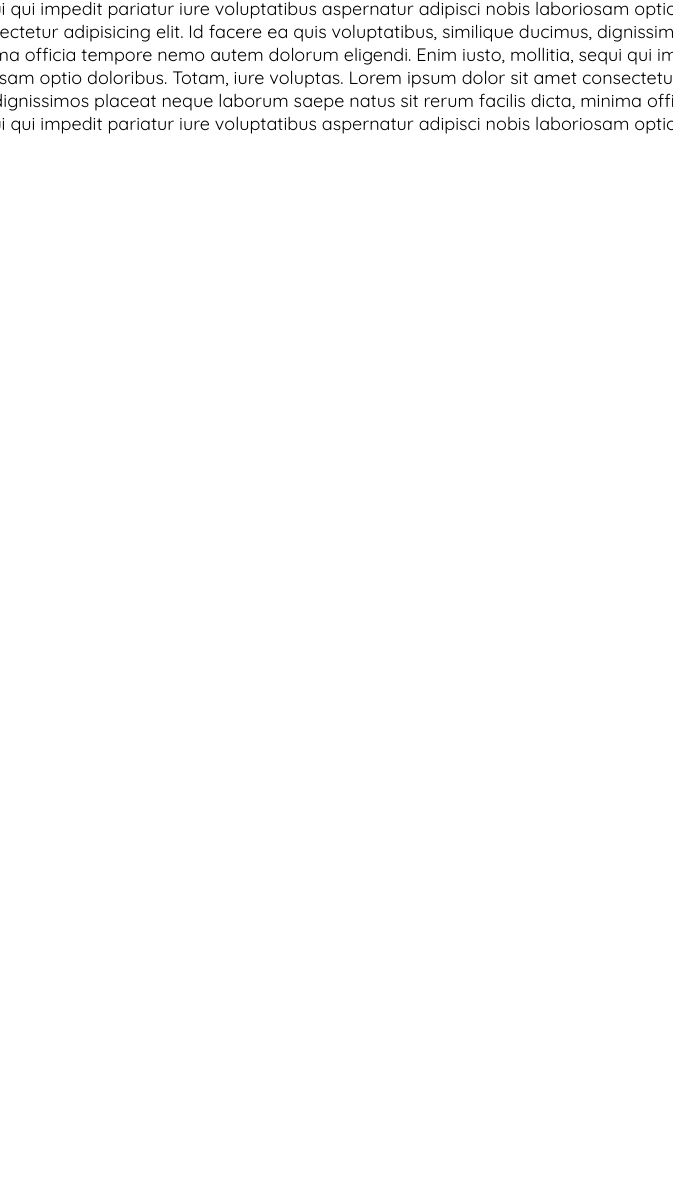
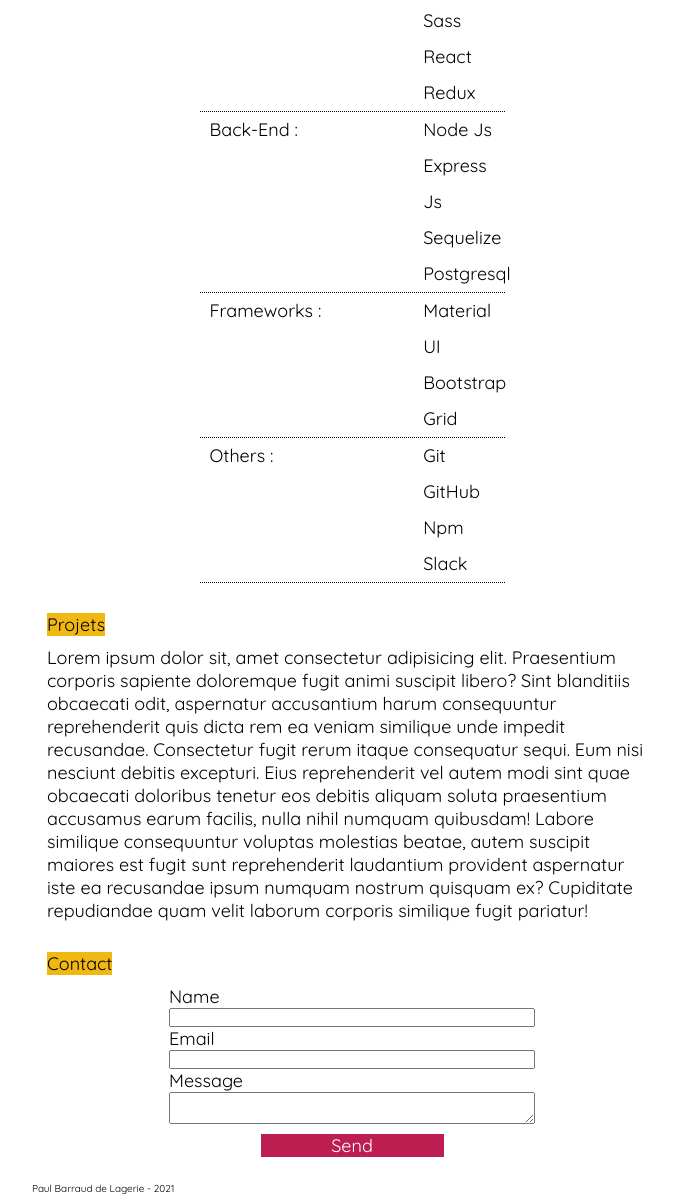
Before and after one commit to paulvscode/cvcombiner, a plain HTML site: page Version 2/index.html in a window 1280 px wide. Shown: the part 302-1497 px from the top of the page, without its empty margins (288-961 px from the left). Before the commit the page ends 800 px from the top, so only its background shows below. Drawn offline with Linux system fonts and the light colour scheme.

Commit message:
updated version 2

```diff
--- a/Version 2/index.html
+++ b/Version 2/index.html
@@ -37,36 +37,95 @@
       <p class="spacing-div">
         <span class="font-color-basic">Qui suis-je ?</span>
       </p>
-      <p>Je suis développeur fullstack web & mobile javascript.</p>
-      <p>En savoir plus sur mon parcours : à propos</p>
+      <p class="line-height-regular-spacing">
+        Je suis développeur fullstack web & mobile javascript.
+      </p>
+      <p class="line-height-regular-spacing">
+        En savoir plus sur mon parcours : à propos
+      </p>
     </section>
     <section id="stack">
       <p class="spacing-div">
         <span class="font-color-basic">Compétences </span>
       </p>
-      Lorem ipsum dolor sit amet consectetur adipisicing elit. Id facere ea quis
-      voluptatibus, similique ducimus, dignissimos placeat neque laborum saepe
-      natus sit rerum facilis dicta, minima officia tempore nemo autem dolorum
-      eligendi. Enim iusto, mollitia, sequi qui impedit pariatur iure
-      voluptatibus aspernatur adipisci nobis laboriosam optio doloribus. Totam,
-      iure voluptas. Lorem ipsum dolor sit amet consectetur adipisicing elit. Id
-      facere ea quis voluptatibus, similique ducimus, dignissimos placeat neque
-      laborum saepe natus sit rerum facilis dicta, minima officia tempore nemo
-      autem dolorum eligendi. Enim iusto, mollitia, sequi qui impedit pariatur
-      iure voluptatibus aspernatur adipisci nobis laboriosam optio doloribus.
-      Totam, iure voluptas. Lorem ipsum dolor sit amet consectetur adipisicing
-      elit. Id facere ea quis voluptatibus, similique ducimus, dignissimos
-      placeat neque laborum saepe natus sit rerum facilis dicta, minima officia
-      tempore nemo autem dolorum eligendi. Enim iusto, mollitia, sequi qui
-      impedit pariatur iure voluptatibus aspernatur adipisci nobis laboriosam
-      optio doloribus. Totam, iure voluptas. Lorem ipsum dolor sit amet
-      consectetur adipisicing elit. Id facere ea quis voluptatibus, similique
-      ducimus, dignissimos placeat neque laborum saepe natus sit rerum facilis
-      dicta, minima officia tempore nemo autem dolorum eligendi. Enim iusto,
-      mollitia, sequi qui impedit pariatur iure voluptatibus aspernatur adipisci
-      nobis laboriosam optio doloribus. Totam, iure voluptas.
+      <ul class="list-skills-container">
+        <li class="skill-category">Front-End :</li>
+        <div class="list-skills">
+          <li class="">Html</li>
+          <li class="">Css / Sass</li>
+          <li class="">React</li>
+          <li class="">Redux</li>
+        </div>
+      </ul>
+      <ul class="list-skills-container">
+        <li class="skill-category">Back-End :</li>
+        <div class="list-skills">
+          <li class="">Node Js</li>
+          <li class="">Express Js</li>
+          <li class="">Sequelize</li>
+          <li class="">Postgresql</li>
+        </div>
+      </ul>
+      <ul class="list-skills-container">
+        <li class="skill-category">Frameworks :</li>
+        <div class="list-skills">
+          <li class="">Material UI</li>
+          <li class="">Bootstrap</li>
+          <li class="">Grid</li>
+        </div>
+      </ul>
+      <ul class="list-skills-container">
+        <li class="skill-category">Others :</li>
+        <div class="list-skills">
+          <li class="">Git</li>
+          <li class="">GitHub</li>
+          <li class="">Npm</li>
+          <li class="">Slack</li>
+        </div>
+      </ul>
+    </section>
+    <section class="">
+      <p class="spacing-div">
+        <span class="font-color-basic">Projets</span>
+      </p>
+      <p>
+        Lorem ipsum dolor sit, amet consectetur adipisicing elit. Praesentium
+        corporis sapiente doloremque fugit animi suscipit libero? Sint
+        blanditiis obcaecati odit, aspernatur accusantium harum consequuntur
+        reprehenderit quis dicta rem ea veniam similique unde impedit
+        recusandae. Consectetur fugit rerum itaque consequatur sequi. Eum nisi
+        nesciunt debitis excepturi. Eius reprehenderit vel autem modi sint quae
+        obcaecati doloribus tenetur eos debitis aliquam soluta praesentium
+        accusamus earum facilis, nulla nihil numquam quibusdam! Labore similique
+        consequuntur voluptas molestias beatae, autem suscipit maiores est fugit
+        sunt reprehenderit laudantium provident aspernatur iste ea recusandae
+        ipsum numquam nostrum quisquam ex? Cupiditate repudiandae quam velit
+        laborum corporis similique fugit pariatur!
+      </p>
+    </section>
+    <section class="">
+      <p class="spacing-div">
+        <span class="font-color-basic">Contact</span>
+      </p>
+      <div class="form-container">
+        <form id="contact-form">
+          <input type="hidden" name="contact_number" />
+          <label>Name</label>
+          <input type="text" name="user_name" />
+          <label>Email</label>
+          <input type="email" name="user_email" />
+          <label>Message</label>
+          <textarea name="message"></textarea>
+          <input
+            class="submit-button-reset submit-button"
+            type="submit"
+            value="Send"
+          />
+        </form>
+      </div>
     </section>
 
+    <footer>Paul Barraud de Lagerie - 2021</footer>
     <script src="script.js"></script>
   </body>
 </html>
--- a/Version 2/styles.css
+++ b/Version 2/styles.css
@@ -86,7 +86,7 @@ a {
 }
 
 .nav-link {
-  font-size: 2rem;
+  font-size: 1.8rem;
   font-weight: 400;
   color: #475569;
 }
@@ -110,6 +110,10 @@ section {
   padding: 1.5rem;
 }
 
+.line-height-regular-spacing {
+  line-height: 2;
+}
+
 .spacing-div {
   margin-bottom: 1rem;
 }
@@ -120,6 +124,67 @@ section {
 
 .font-color-basic {
   background-color: #f1b814;
+}
+
+/* Compétences */
+
+.skill-category {
+  align-self: flex-start;
+  width: 75%;
+}
+
+.list-skills-container {
+  display: flex;
+  flex-direction: row;
+  justify-content: space-between;
+  width: 80%;
+  padding: 0 1rem;
+  line-height: 1.5;
+  border-bottom: 1px dotted black;
+}
+
+.list-skills {
+  width: 25%;
+}
+
+/* form */
+
+.form-container {
+  display: flex;
+  flex-direction: column;
+  width: 60%;
+  margin: 0 auto;
+}
+#contact-form {
+  display: flex;
+  flex-direction: column;
+}
+
+.submit-button-reset {
+  border: none;
+  margin: 0;
+  padding: 0;
+  width: auto;
+  overflow: visible;
+  background: transparent;
+  color: inherit;
+  font: inherit;
+  line-height: normal;
+  -webkit-font-smoothing: inherit;
+  -moz-osx-font-smoothing: inherit;
+  -webkit-appearance: none;
+}
+
+.submit-button {
+  width: 50%;
+  margin: 1rem auto;
+  background-color: #bd1e51;
+  cursor: pointer;
+  color: white;
+}
+
+footer {
+  margin: 0 auto;
 }
 
 @media only screen and (max-width: 768px) {
@@ -160,3 +225,27 @@ section {
     transform: translateY(-8px) rotate(-45deg);
   }
 }
+
+@media only screen and (min-width: 768px) {
+  html {
+    width: 50%;
+    margin: 0 auto;
+  }
+  .list-skills-container {
+    display: flex;
+    flex-direction: row;
+    justify-content: space-between;
+    width: 50%;
+    padding: 0 1rem;
+    line-height: 2;
+    border-bottom: 1px dotted black;
+    margin: 0 auto;
+  }
+  .fixed-top {
+    position: fixed;
+    left: 0;
+    right: 0;
+    width: 100vh;
+    margin: 0 auto;
+  }
+}
```
